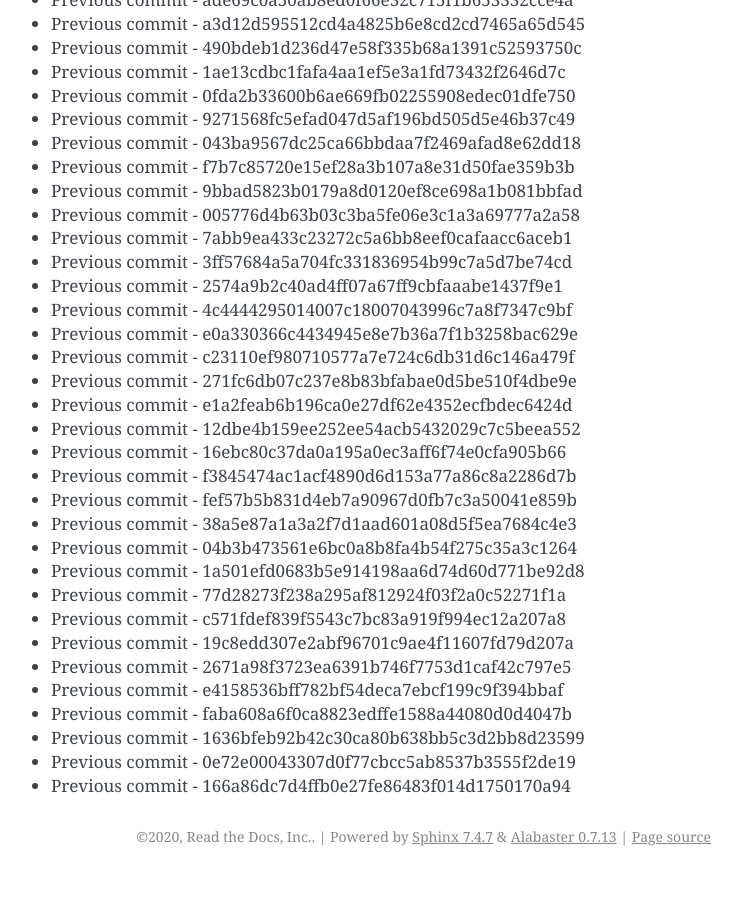
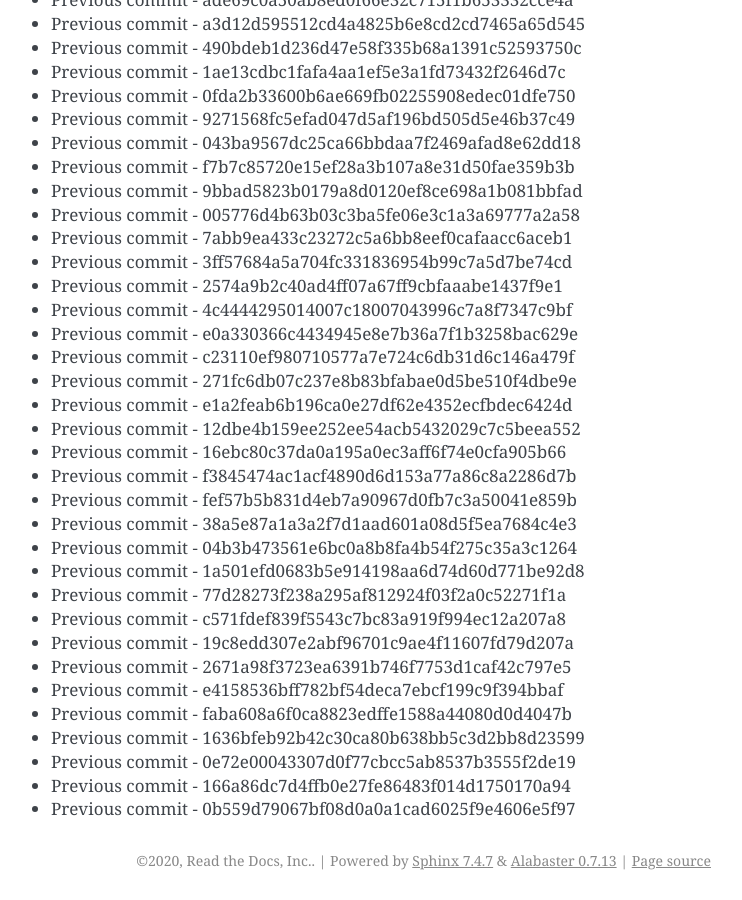
Before and after one commit to readthedocs/rtd-git-stresstest, a Sphinx documentation site: the page built from docs/updates.rst, in a window 1280 px wide and 900 px high, scrolled down 88894 px. Shown: the whole window, without its empty margins (399-1141 px from the left). Built offline with Sphinx 7.4.7, drawn with Linux system fonts in a browser that asks for light colours; before the commit the page ends 89770 px from its top, so only the background shows below that.

Commit message:
Generating commit from previous: 0b559d79067bf08d0a0a1cad6025f9e4606e5f97

```diff
--- a/docs/updates.rst
+++ b/docs/updates.rst
@@ -3767,3 +3767,4 @@ It can be tested for any performance characteristics.
 * Previous commit - 1636bfeb92b42c30ca80b638bb5c3d2bb8d23599
 * Previous commit - 0e72e00043307d0f77cbcc5ab8537b3555f2de19
 * Previous commit - 166a86dc7d4ffb0e27fe86483f014d1750170a94
+* Previous commit - 0b559d79067bf08d0a0a1cad6025f9e4606e5f97
```
